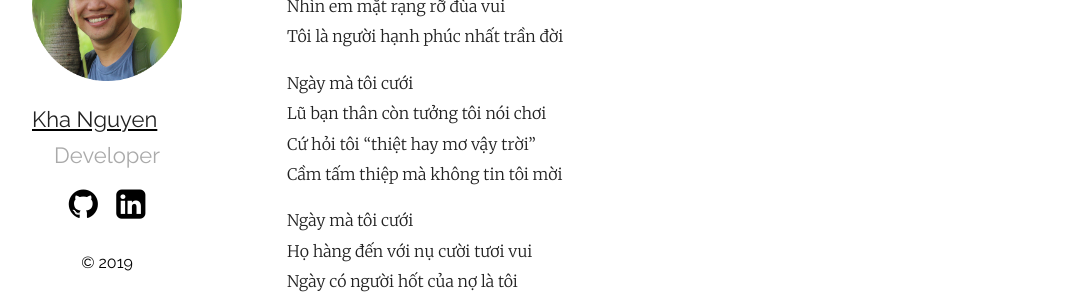
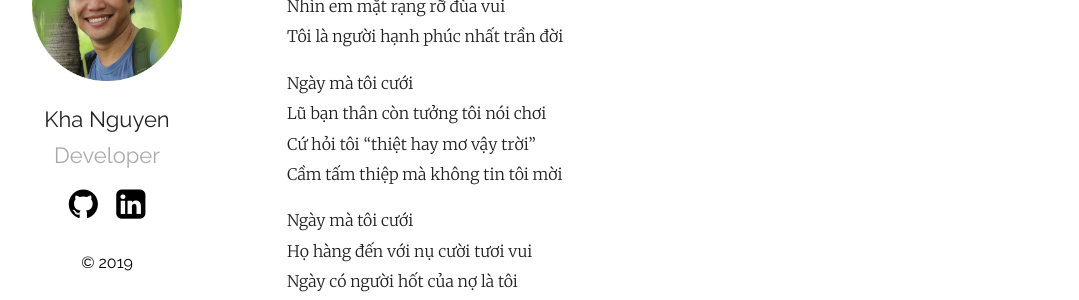
Before and after one commit to nguyenthinhkha/blog, a Jekyll site: the page built from index.md, in a window 1280 px wide. Shown: the part 273-573 px from the top of the page, without its empty margins (78-1157 px from the left). Built offline with Jekyll 4.4.1, drawn with Linux system fonts in a browser that asks for light colours.

Commit message:
Remove link

```diff
--- a/_layouts/default.html
+++ b/_layouts/default.html
@@ -8,8 +8,8 @@
 		<section class="about">
 			<a href="https://nguyenthinhkha.github.io/blog">
 				<img src="{{ "/assets/portfolio.png" | relative_url }}" alt="{{ site.plainwhite.name }}">
-				<h2>{{ site.plainwhite.name }}</h2>
 			</a>
+			<h2>{{ site.plainwhite.name }}</h2>
 			<p class="tagline">{{ site.plainwhite.tagline }}</p>
 			<ul class="social">
                 {%- if site.plainwhite.social_links.github -%}
```
